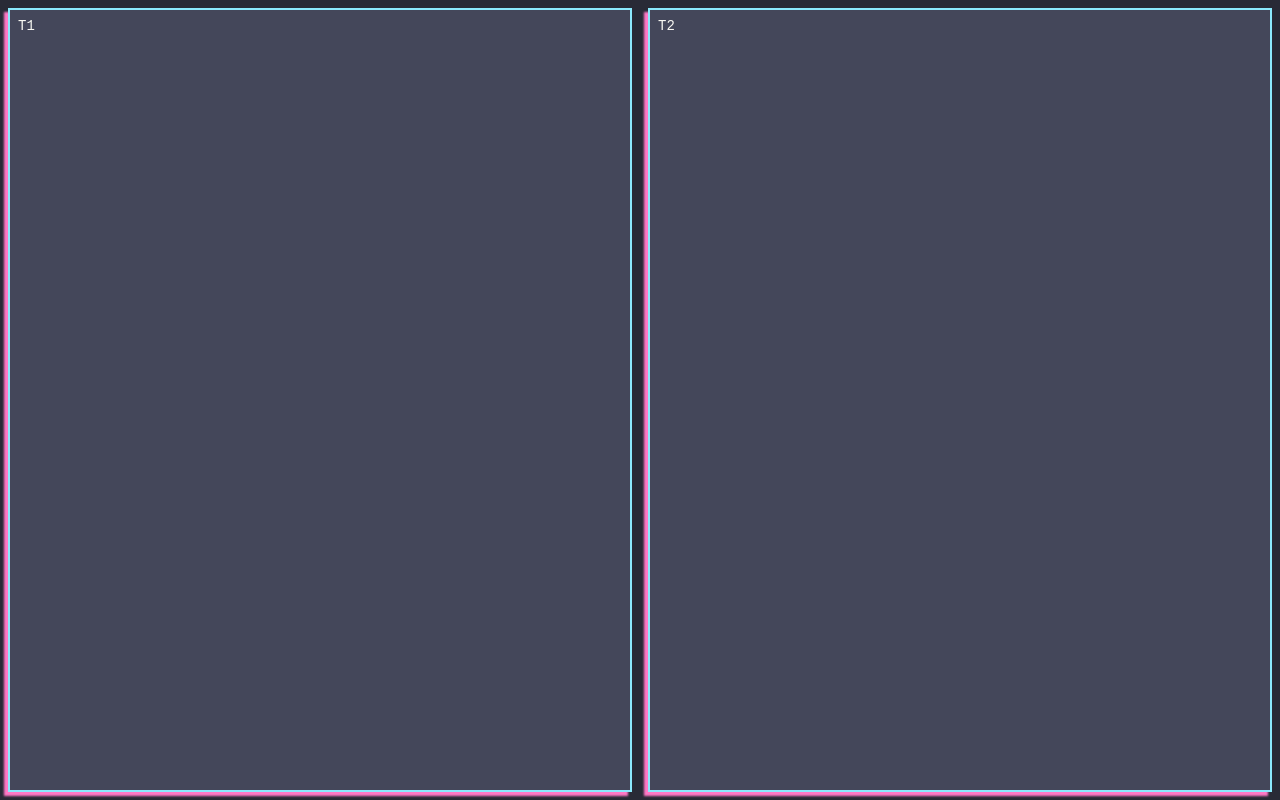
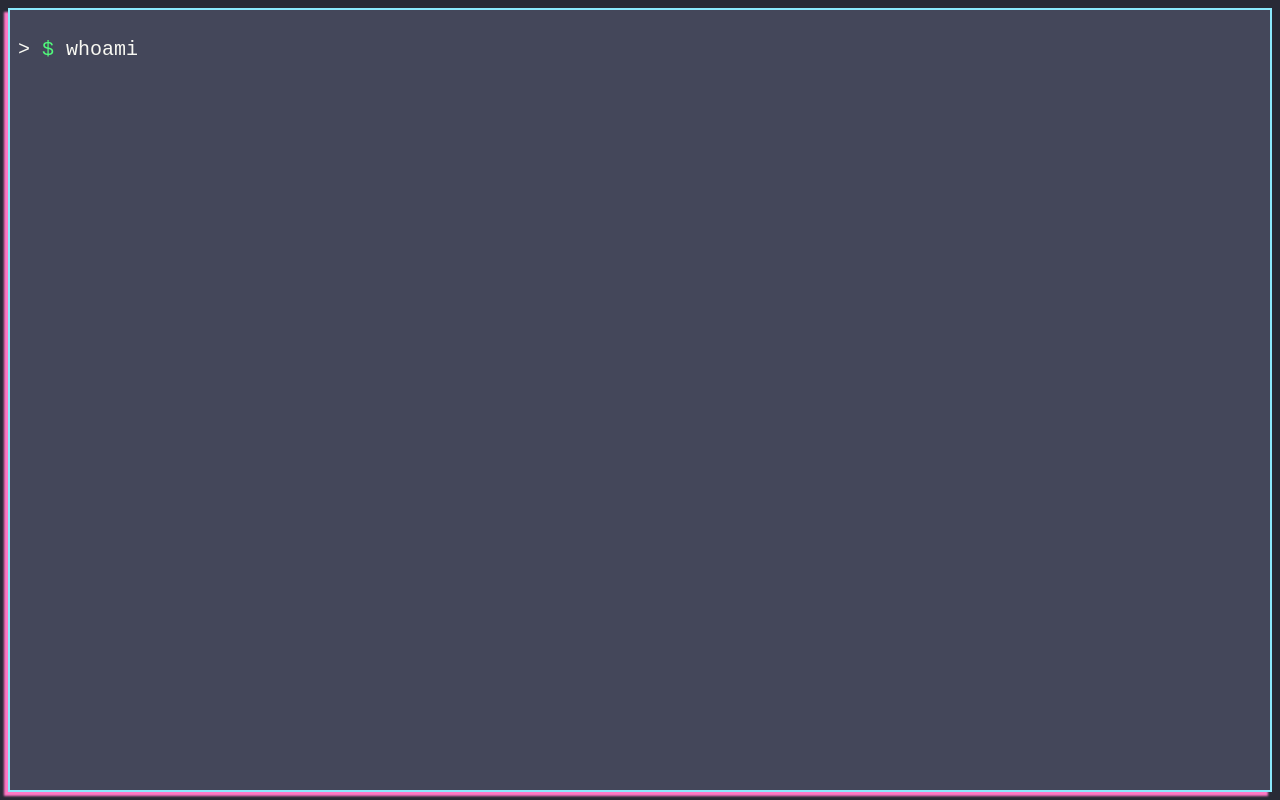
Before and after one commit to jamtartley/jamtartley.com, a React (Create React App) app: page / in a window 1280 px wide. Built offline with nearby package versions, Linux system fonts and the light colour scheme.

Commit message:
Create TerminalPrompt component

```diff
--- /dev/null
+++ b/src/components/PersonalInfo/PersonalInfo.tsx
@@ -0,0 +1,7 @@
+import React, { FC } from "react";
+
+import { TerminalPrompt } from "../Terminal/TerminalPrompt";
+
+export const PersonalInfo: FC = () => {
+  return <TerminalPrompt command="whoami" />;
+};
--- a/src/components/Terminal.tsx
+++ b/src/components/Terminal/Terminal.tsx
@@ -1,6 +1,6 @@
 import React, { FC } from "react";
 
-import colours from "../colours";
+import colours from "../../colours";
 import styled from "styled-components";
 
 export const Terminal: FC = ({ children }) => {
@@ -9,7 +9,7 @@ export const Terminal: FC = ({ children }) => {
     background: ${colours.BACKGROUND_LIGHT};
     color: ${colours.FOREGROUND};
     border: 2px solid ${colours.CYAN};
-    font-size: 14px;
+    font-size: 20px;
     font-family: monospace;
     box-shadow: -4px 4px 2px 0 ${colours.PINK};
     white-space: pre-wrap;
--- /dev/null
+++ b/src/components/Terminal/TerminalPrompt.tsx
@@ -0,0 +1,21 @@
+import React, { FC } from "react";
+
+import colours from "../../colours";
+import styled from "styled-components";
+
+export interface ITerminalPromptProps {
+  command: string;
+}
+
+export const TerminalPrompt: FC<ITerminalPromptProps> = ({ command }) => {
+  const Wrapper = styled.p``;
+  const PromptMarker = styled.span`
+    color: ${colours.GREEN};
+  `;
+  return (
+    <Wrapper>
+      &gt; <PromptMarker>$ </PromptMarker>
+      {command}
+    </Wrapper>
+  );
+};
--- a/src/pages/HomePage/HomePage.tsx
+++ b/src/pages/HomePage/HomePage.tsx
@@ -1,6 +1,7 @@
 import React, { FC } from "react";
 
-import { Terminal } from "../../components/Terminal";
+import { PersonalInfo } from "../../components/PersonalInfo/PersonalInfo";
+import { Terminal } from "../../components/Terminal/Terminal";
 import sizes from "../../sizes";
 import styled from "styled-components";
 
@@ -16,8 +17,9 @@ export const HomePage: FC = () => {
 
   return (
     <Wrapper>
-      <Terminal>T1</Terminal>
-      <Terminal>T2</Terminal>
+      <Terminal>
+        <PersonalInfo />
+      </Terminal>
     </Wrapper>
   );
 };
```
